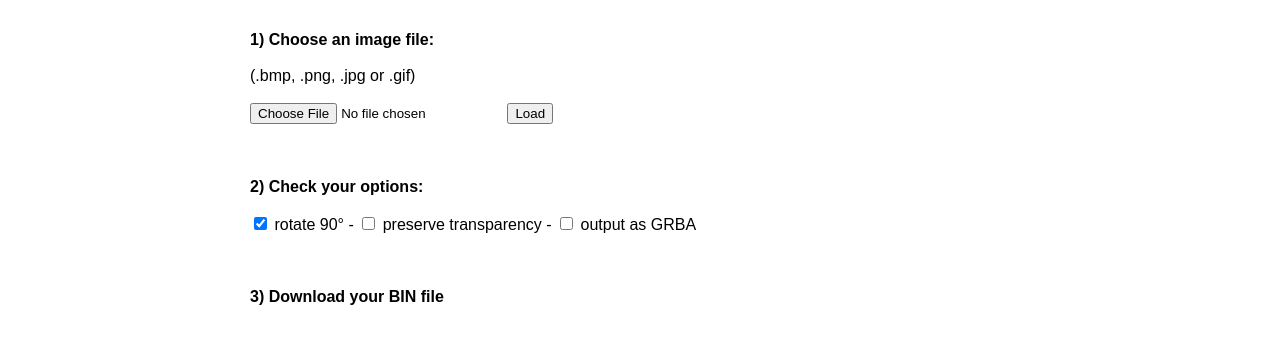
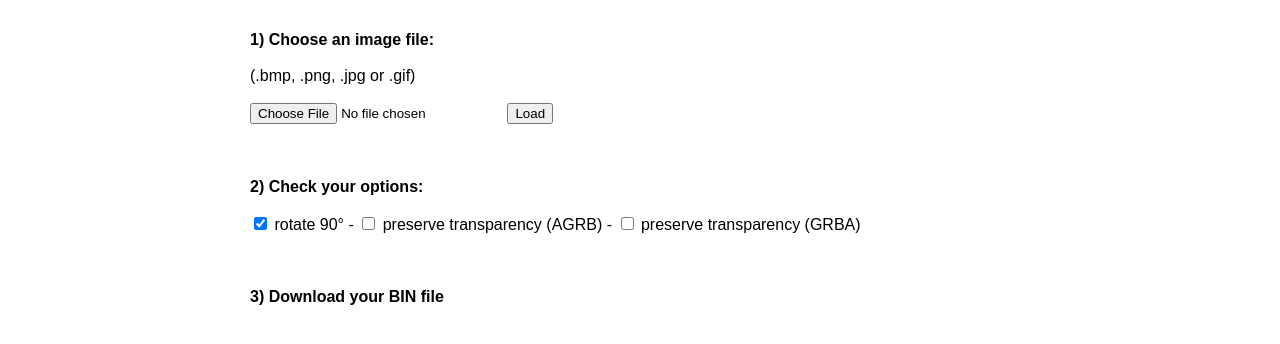
Before and after one commit to suloku/suloku.github.io, a plain HTML site: page image-to-bingrba.html in a window 1280 px wide. Shown: the part 318-662 px from the top of the page. Drawn offline with Linux system fonts and the light colour scheme.

Commit message:
Clarify text

```diff
--- a/image-to-bingrba.html
+++ b/image-to-bingrba.html
@@ -63,7 +63,7 @@ The 3DS screens are rotated -90 degrees. To fix that, the tool rotates your imag
 <b>2) Check your options:</b>
 <br>
 <br>
-<input type="checkbox" id="rotate" checked> rotate 90° - <input type="checkbox" id="alpha"> preserve transparency  - <input type="checkbox" id="grba"> output as GRBA
+<input type="checkbox" id="rotate" checked> rotate 90° - <input type="checkbox" id="alpha"> preserve transparency (AGRB)  - <input type="checkbox" id="grba"> preserve transparency (GRBA)
 
 <br>
 <br>
```
